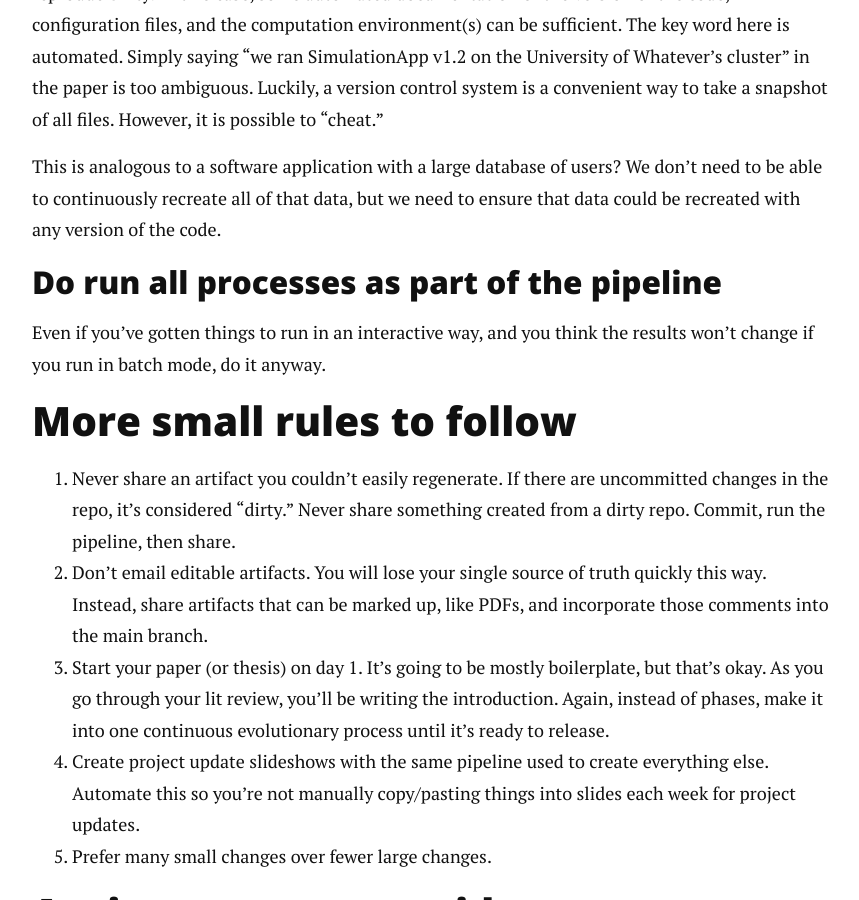
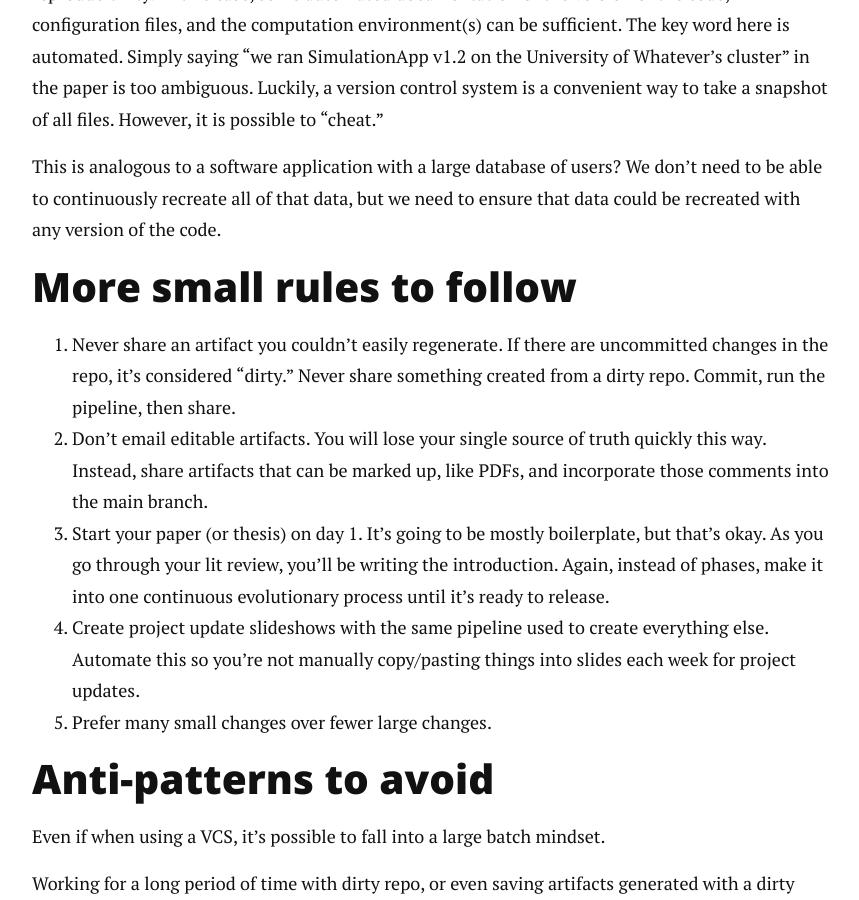
Before and after one commit to petebachant/petebachant.github.io, a Jekyll site: the page built from _posts/2025-02-28-continuous-reproducibility.md, in a window 1280 px wide and 900 px high, scrolled down 11231 px. Shown: the whole window, without its empty margins (208-1067 px from the left). Built offline with Jekyll 4.4.1, drawn with Linux system fonts in a browser that asks for light colours; nearby versions of some CDN libraries; comment, search, counter and statistics services are not loaded.

Commit message:
Remove redundancy

```diff
--- a/_posts/2025-02-28-continuous-reproducibility.md
+++ b/_posts/2025-02-28-continuous-reproducibility.md
@@ -583,12 +583,6 @@ We don't need to be able to continuously recreate all of that data,
 but we need to ensure that data could be recreated with any
 version of the code.
 
-### Do run all processes as part of the pipeline
-
-Even if you've gotten things to run in an interactive way,
-and you think the results won't change if you run in batch mode,
-do it anyway.
-
 ## More small rules to follow
 
 1. Never share an artifact you couldn't easily regenerate.
```
